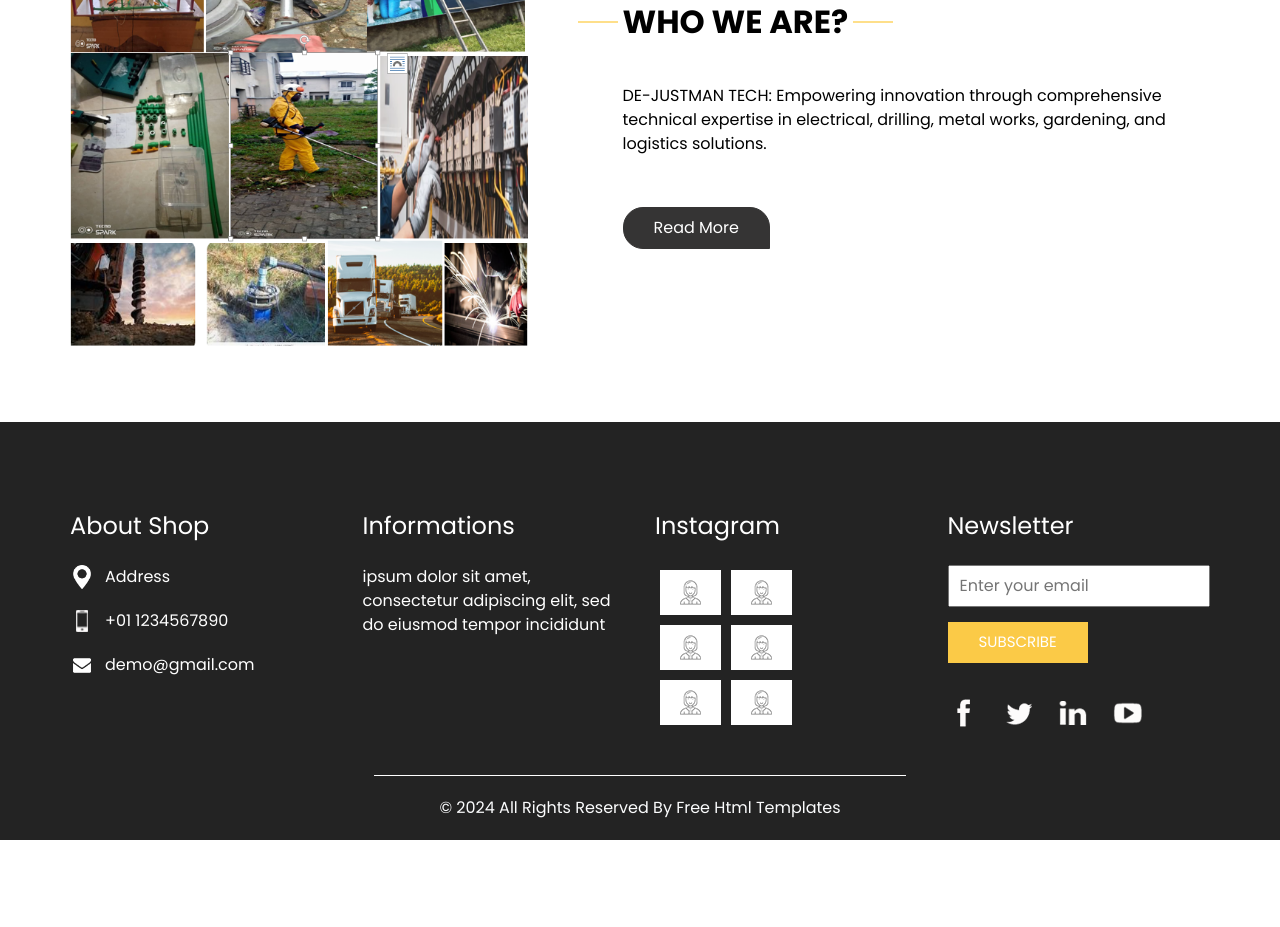
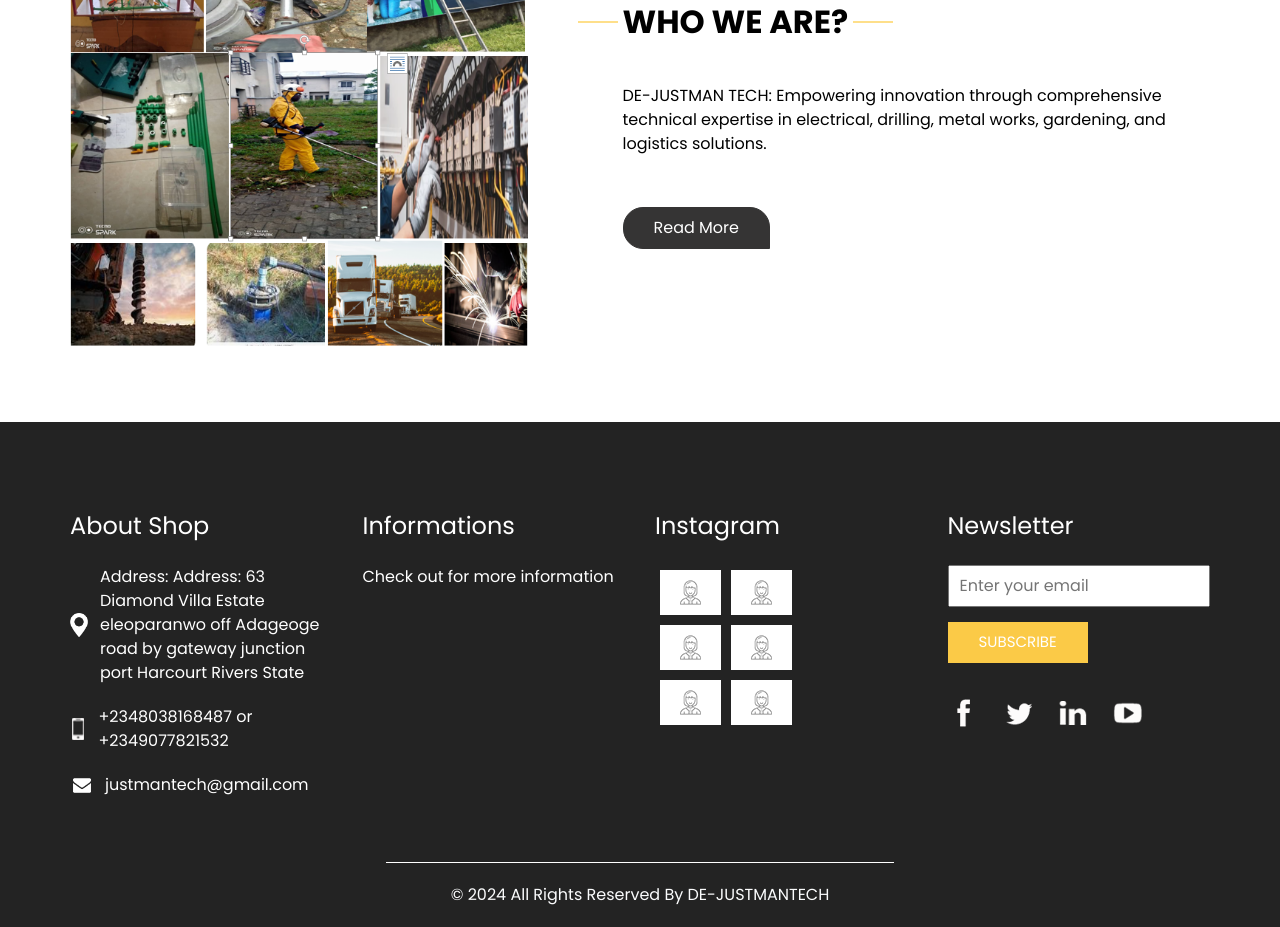
Before and after one commit to Martin4dbest/LAS, a plain HTML site: page about.html in a window 1280 px wide. Shown: the part 185-1112 px from the top of the page. Before the commit the page ends 1025 px from the top, so only its background shows below. Drawn offline with nearby package versions, Linux system fonts and the light colour scheme.

Commit message:
fixed codes

```diff
--- a/about.html
+++ b/about.html
@@ -128,7 +128,8 @@
                 <img src="images/location-white.png" width="18px" alt="">
               </div>
               <p>
-                Address
+                Address: Address: 63 Diamond Villa Estate eleoparanwo off Adageoge road by gateway
+                junction port Harcourt Rivers State
               </p>
             </div>
             <div>
@@ -136,7 +137,7 @@
                 <img src="images/telephone-white.png" width="12px" alt="">
               </div>
               <p>
-                +01 1234567890
+                +2348038168487 or +2349077821532
               </p>
             </div>
             <div>
@@ -144,7 +145,7 @@
                 <img src="images/envelope-white.png" width="18px" alt="">
               </div>
               <p>
-                demo@gmail.com
+                justmantech@gmail.com
               </p>
             </div>
           </div>
@@ -155,7 +156,7 @@
               Informations
             </h5>
             <p>
-              ipsum dolor sit amet, consectetur adipiscing elit, sed do eiusmod tempor incididunt
+              Check out for more information
             </p>
           </div>
         </div>
@@ -244,7 +245,7 @@
   <section class="container-fluid footer_section">
     <p>
       &copy; 2024 All Rights Reserved By
-      <a href="https://html.design/">Free Html Templates</a>
+      <a href="https://html.design/">DE-JUSTMANTECH</a>
     </p>
   </section>
   <!-- footer section -->
```
Also changed, not shown: contact.html (+5 -4 lines), do.html (+1 -1 lines), index.html (+4 -4 lines), portfolio.html (+6 -7 lines).
